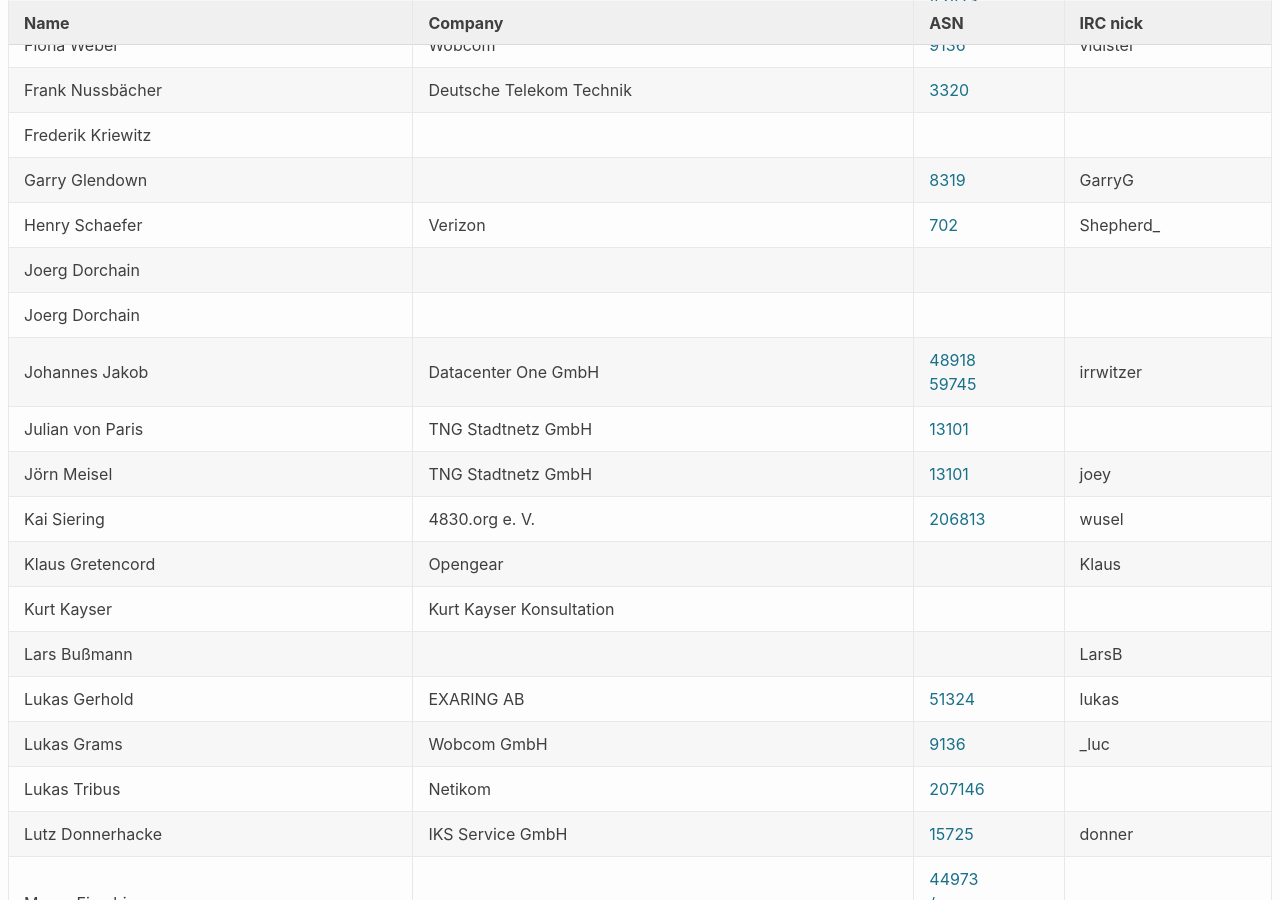
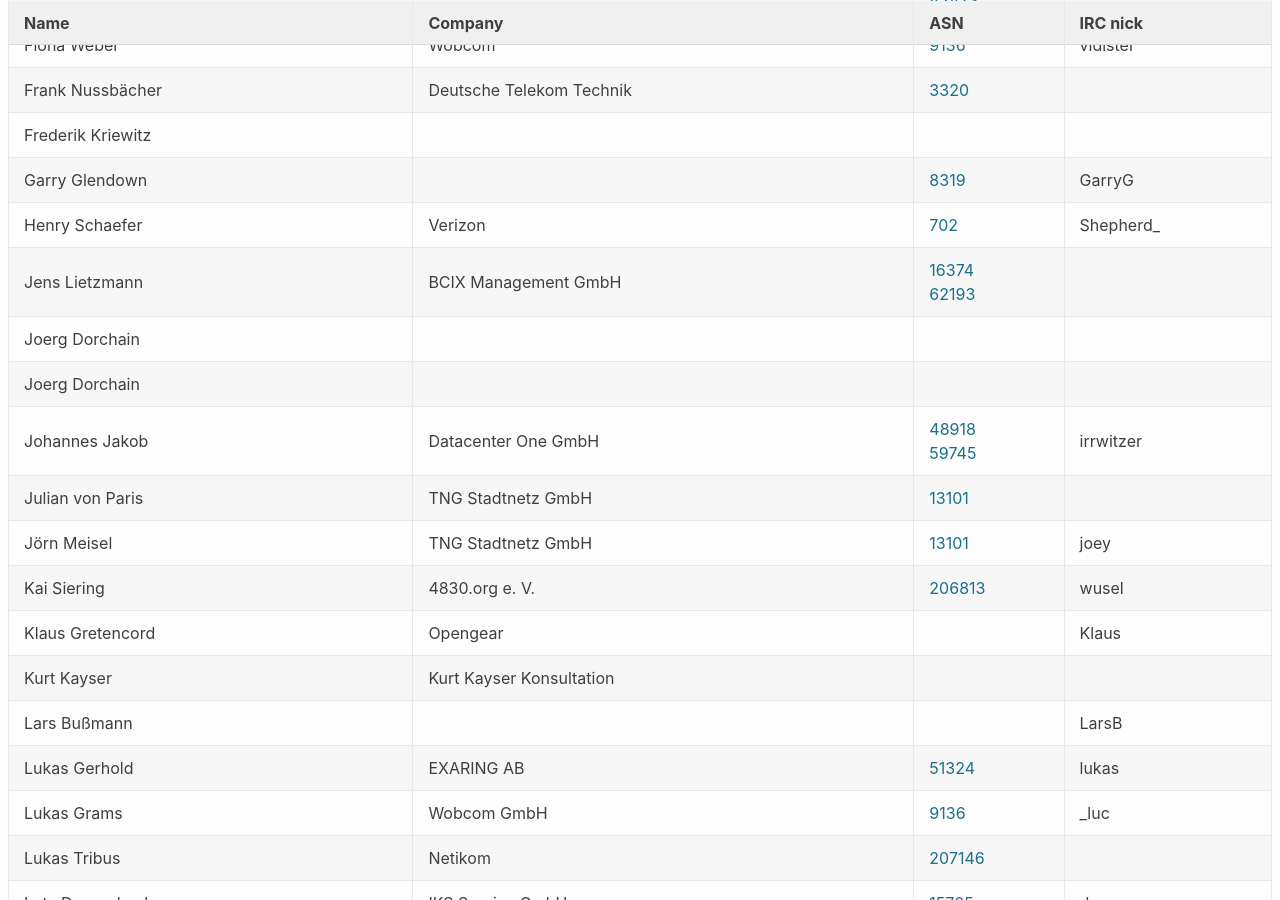
Before and after one commit to denog/pretix-attendeelist, a Jekyll site: the page built from meetup2022_01/index.markdown, in a window 1280 px wide and 900 px high, scrolled down 709 px. Built offline with Jekyll 4.4.1, drawn with Linux system fonts in a browser that asks for light colours.

Commit message:
Latest data: Tue Feb  8 07:29:49 UTC 2022

```diff
--- a/_data/attendees_denog_meetup_2022-01.json
+++ b/_data/attendees_denog_meetup_2022-01.json
@@ -112,6 +112,12 @@
     "company": "Verizon",
     "irc": "Shepherd_",
     "asn": "702"
+  },
+  {
+    "name": "Jens Lietzmann",
+    "company": "BCIX Management GmbH",
+    "irc": null,
+    "asn": "16374, 62193"
   },
   {
     "name": "Joerg Dorchain",
```
